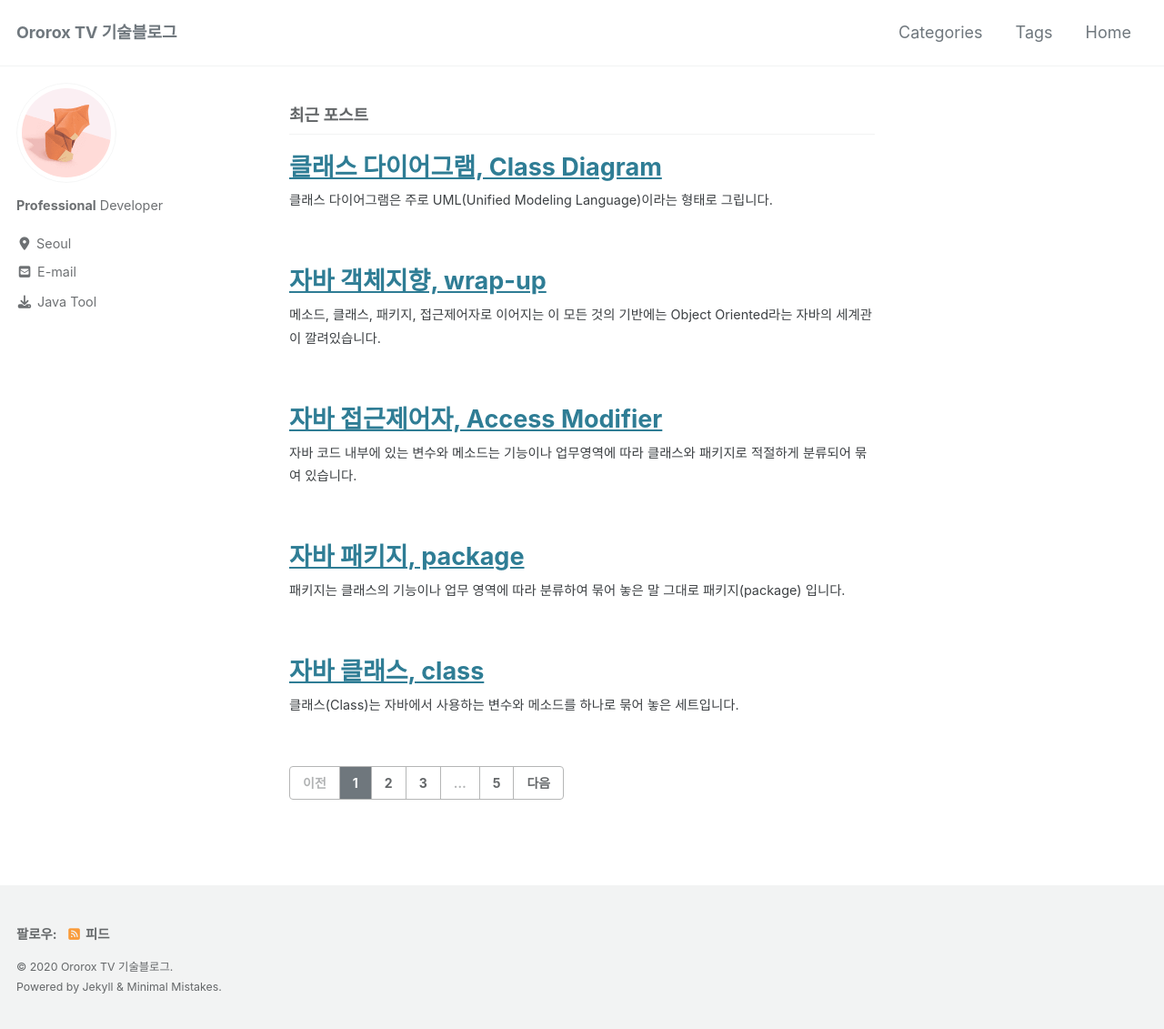
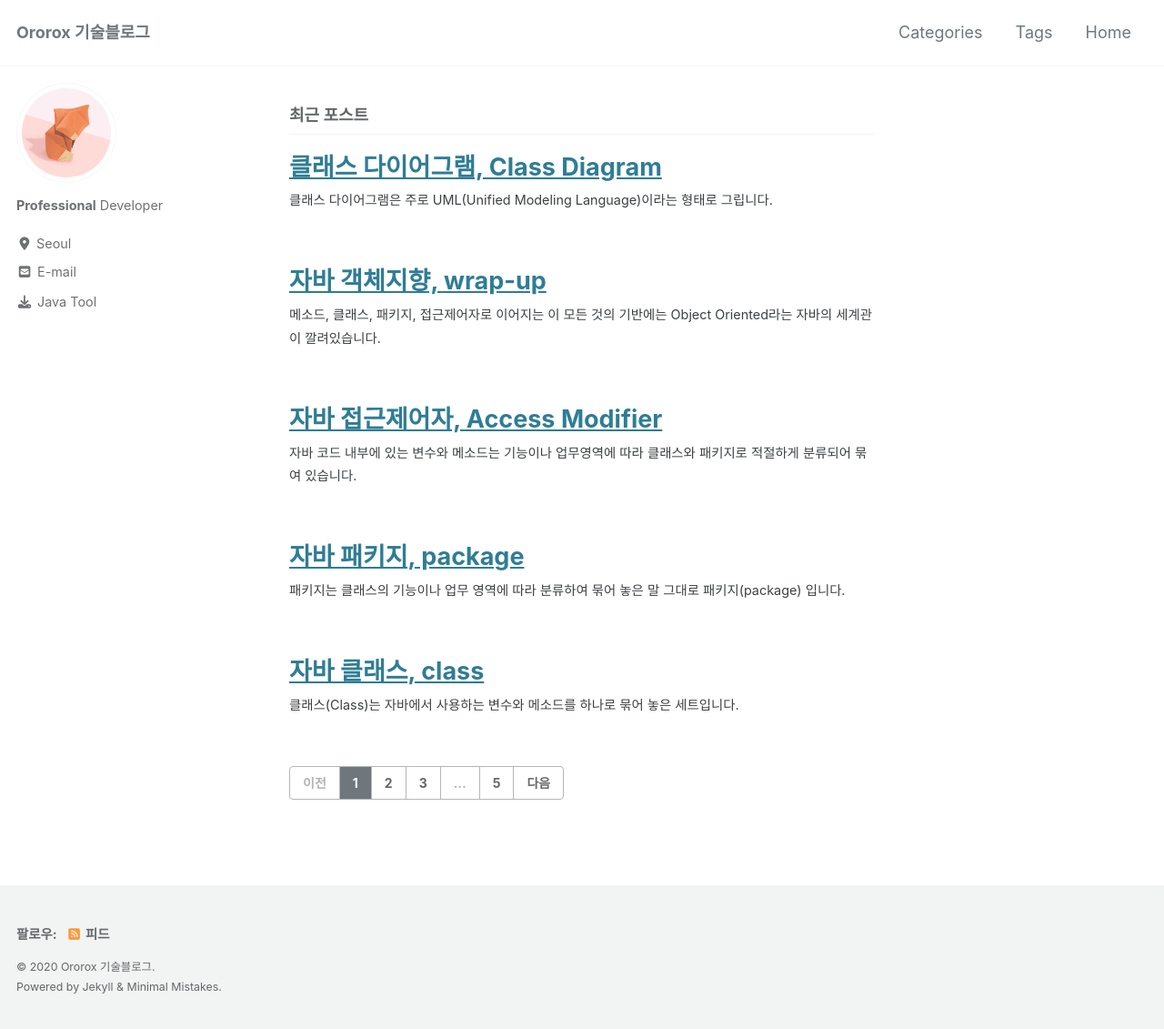
Before and after one commit to ororox/ororox.github.io, a Jekyll site: the page built from index.html, in a window 1280 px wide and 1133 px high. Shown: the whole window at 91% size. Built offline with Jekyll 4.4.1, drawn with Linux system fonts in a browser that asks for light colours; cached includes are drawn as plain includes; nearby versions of some CDN libraries; the list of posts is cut into pages by our own code.

```diff
--- a/_config.yml
+++ b/_config.yml
@@ -16,7 +16,7 @@ minimal_mistakes_skin    : "default" # "air", "aqua", "contrast", "dark", "dirt"
 
 # Site Settings
 locale                   : "ko-KR"
-title                    : "Ororox TV 기술블로그"
+title                    : "Ororox 기술블로그"
 title_separator          : "-"
 name                     : # "Professional Developer"
 description              : # "for The Memory"
```
